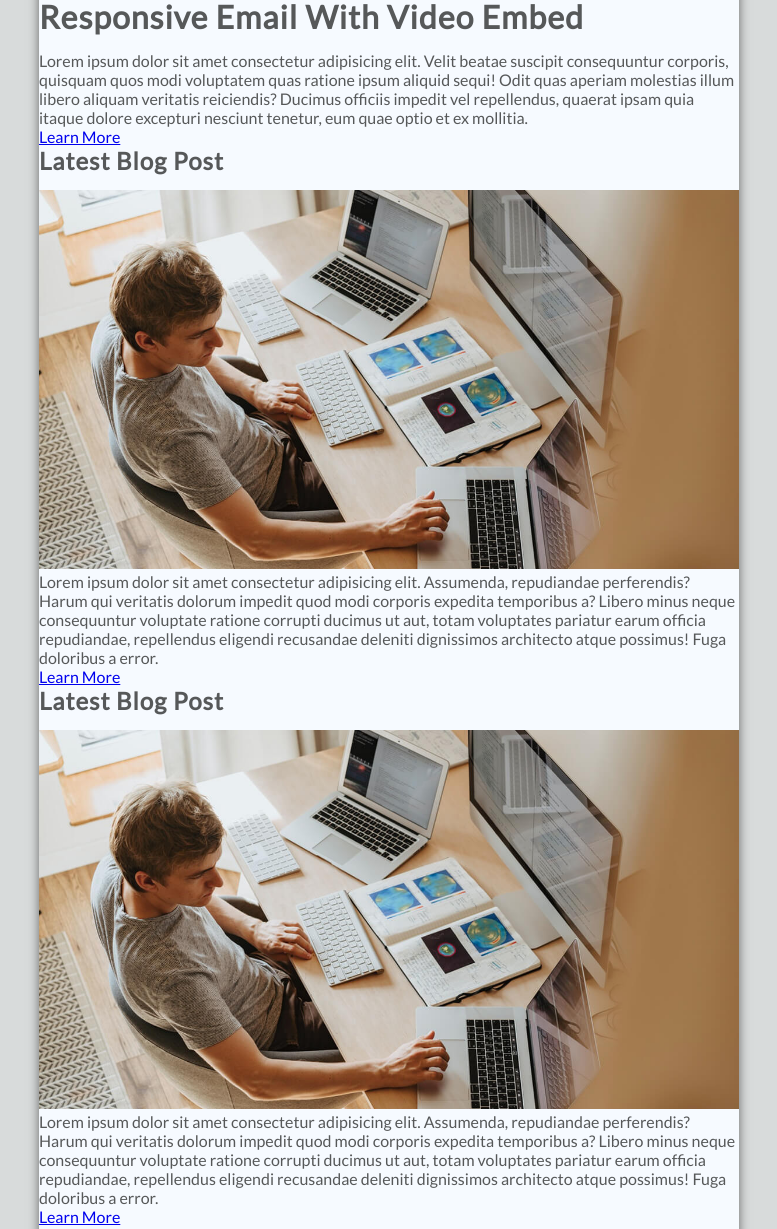
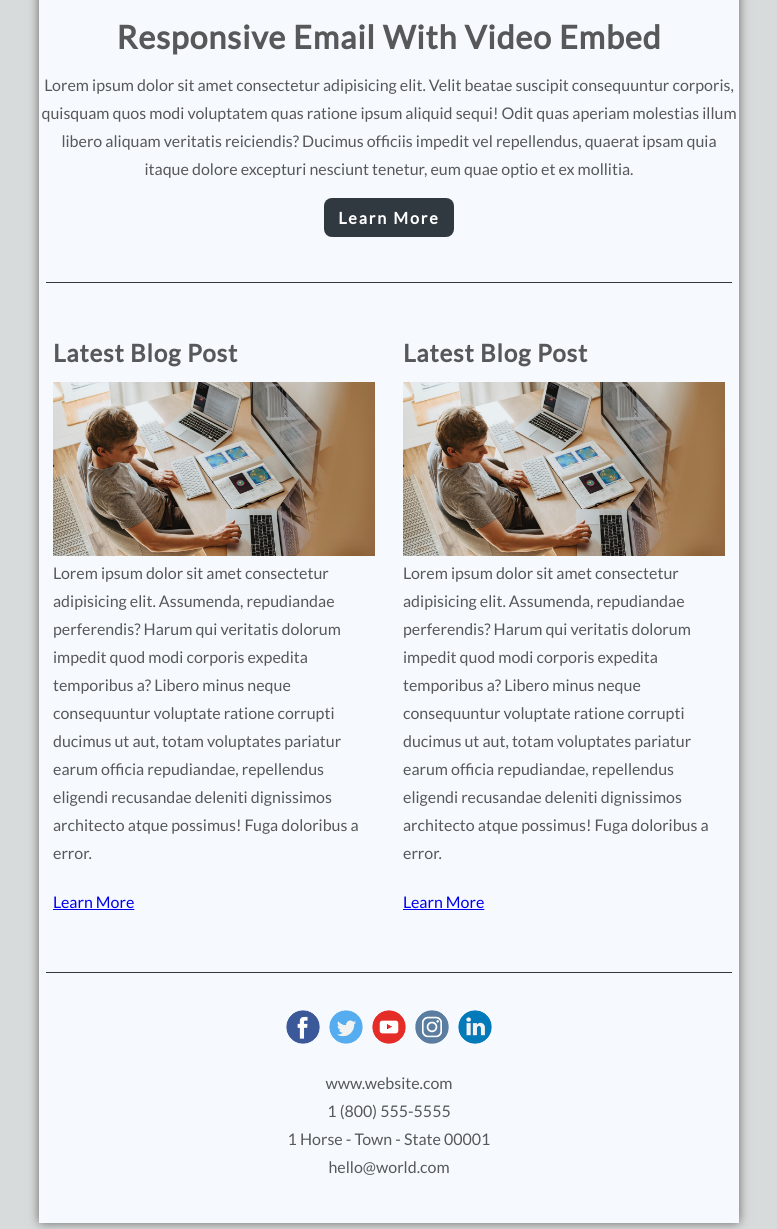
Before and after one commit to SteveNoyes/emailWithVid, a plain HTML site: page index.html in a window 1280 px wide. Shown: the part 411-1640 px from the top of the page, without its empty margins (251-1028 px from the left). Drawn offline with Linux system fonts and the light colour scheme.

Commit message:
two column

```diff
--- a/index.html
+++ b/index.html
@@ -42,6 +42,53 @@
     h1, h2 {
       letter-spacing: 1px;
       padding-bottom: 15px;
+    }
+    p {
+      line-height: 28px;
+      padding-bottom: 25px;
+    }
+    .btn {
+      background: #303840;
+      color: #fff;
+      text-decoration: none;
+      font-weight: 800;
+      padding: 10px 14px;
+      border-radius: 8px;
+      letter-spacing: 2px;
+    }
+    .one-col {
+      padding: 20px 0 40px;
+      text-align: center;
+    }
+    .line {
+      clear: both;
+      height: 1px;
+      background-color: #303840;
+      margin: 15px auto 10px;
+      width: 98%;
+    }
+    .two-col {
+      margin: 10px 0 26px;
+      float: left;
+      width: 46%;
+      padding: 5% 2%;
+    }
+    .social {
+      width: 96%;
+      text-align: center;
+      list-style-type: none;
+      padding: 2%;
+      margin: 20px 0 5px;
+    }
+    .social li {
+      display: inline;
+    }
+    .social img {
+      max-width: 40px;
+    }
+    .contact {
+      text-align: center;
+      padding-bottom: 6%;
     }
   </style>
 </head>
```
